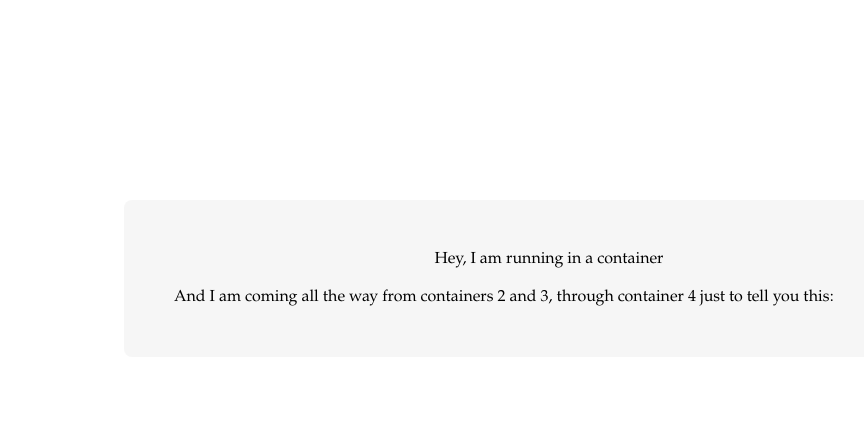
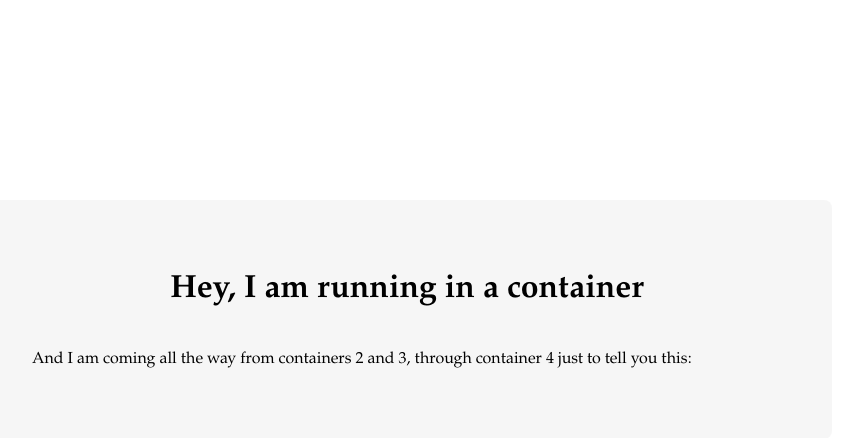
Before and after one commit to ddiazsouto/Sentencer, a Flask app: page / in a window 1280 px wide. Shown: the top 438 px of the page, without its empty margins (26-890 px from the left). Run offline with Flask 2, Linux system fonts and the light colour scheme; data that the repository does not hold is empty.

Commit message:
looking good, changing font sizes, first attempt

```diff
--- a/Service1/templates/main.html
+++ b/Service1/templates/main.html
@@ -64,7 +64,7 @@
     width:750px;
     /* height:510px; */
     background:#eeeeee88;
-    left:150px;
+    /* left:150px; */
     top:200px;
 
     }
@@ -81,11 +81,11 @@
 
         <br><br>
     <div>
-       <center>  Hey, I am running in a container</h1>   </center>
+       <center>  <h1>Hey, I am running in a container</h1>   </center>
        <br>
 
        And I am coming all the way from containers 2 and 3, through container 4 just to tell you this: <br>
-       {{var}}
+       <h2>{{var}}</h2>
 
     </div>
 
```
